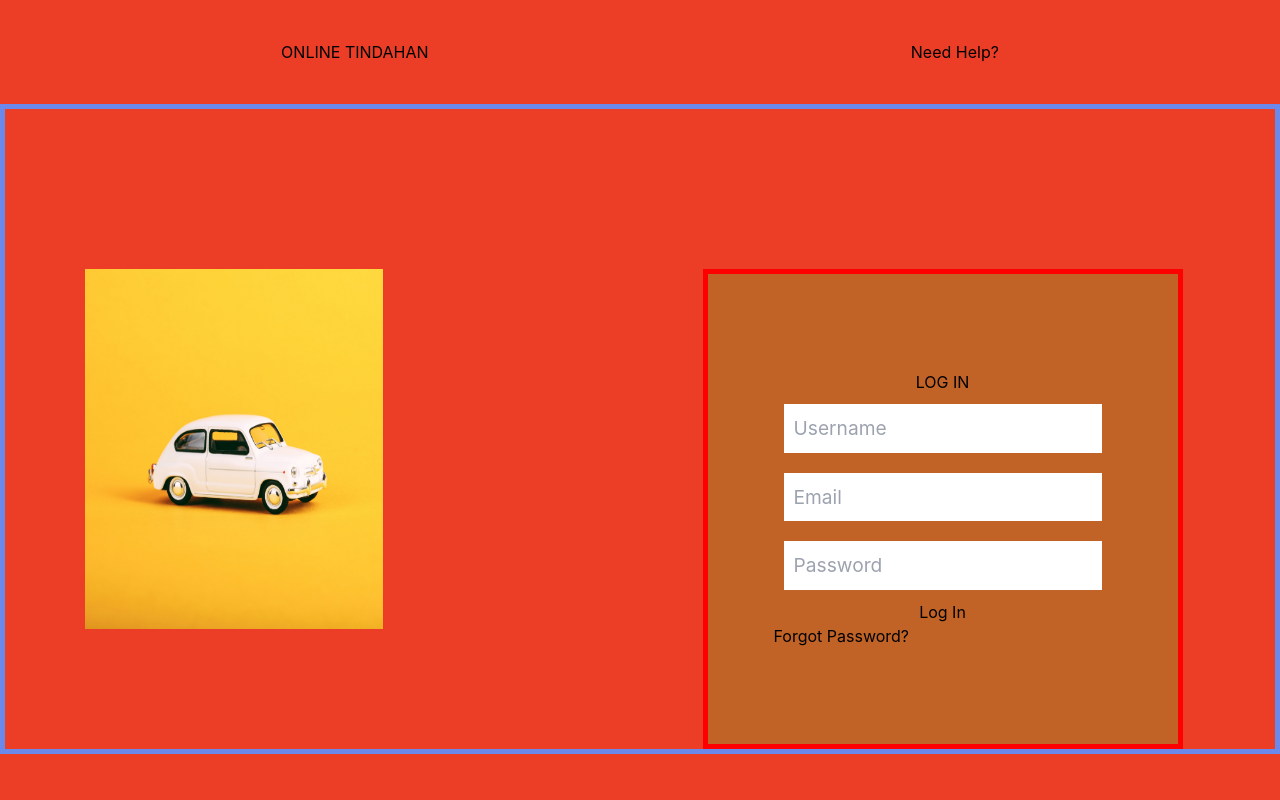
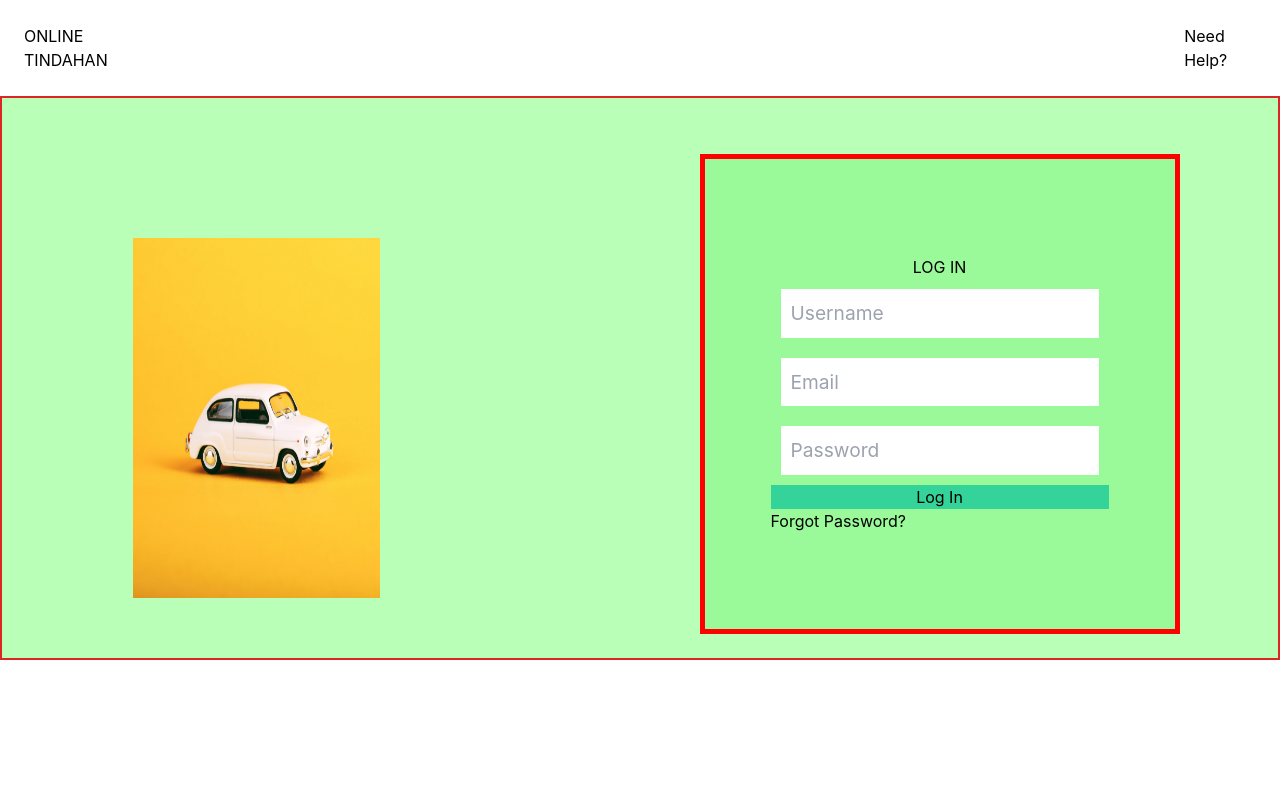
Before and after one commit to 09allude/Online-Tindahan, a React (Create React App) app: page / in a window 1280 px wide. Shown: the top 800 px of the page. Built offline with nearby package versions, Linux system fonts and the light colour scheme.

Commit message:
LogIn/Added_Tailwind

```diff
--- a/src/components/LoginPage.css
+++ b/src/components/LoginPage.css
@@ -2,7 +2,7 @@
     width: 100%;
     height: 100vh;
 
-    background-color: rgb(236, 62, 39);
+    /* background-color: rgb(236, 62, 39); */
 }
 
 .Logo {
@@ -15,8 +15,10 @@
 .Login_Form {
     border: 5px solid rgb(107, 137, 235);
     display: flex;
-    padding-top: 10rem;
-    padding-left: 5rem;
+    justify-content: space-around;
+    align-items: center;
+    /* padding-top: 5rem;
+    padding-left: 5rem; */
 }
 .Login_Form_Data {
     border: 5px solid red;
@@ -26,6 +28,7 @@
     flex-direction: column;
     position: relative;
     left: 20rem;
+    bottom: 1.5rem;
     width: 30rem;
     height: 30rem;
     background-color: rgba(42, 228, 42, 0.219);
--- a/src/components/LoginPage.js
+++ b/src/components/LoginPage.js
@@ -39,12 +39,16 @@ const LoginPage = () => {
   return (
     <div className="LogIn_Mainframe">
 
-      <div className="flex justify-around items-center p-10">
-        <h1>ONLINE TINDAHAN</h1>
-        <h2>Need Help?</h2>
+      <div className="flex items-center justify-around p-6">
+        <div>
+          <h1>ONLINE TINDAHAN</h1>
+        </div>
+        <div className="pl-xxl">
+          <h2>Need Help?</h2>
+        </div>
       </div>
 
-      <div className="Login_Form">
+      <div className="flex justify-center items-center bg-LogIn_Frame pt-20 pr-72 border-solid border-2 border-red-600">
         <img src={Logo} className="Logo" alt="logo" />
         <div className="Login_Form_Data">
           <h1>LOG IN</h1>
@@ -74,7 +78,7 @@ const LoginPage = () => {
               onChange={ e=> setDetails({ ...details, password: e.target.value }) }
               value={details.password}
             />
-            <button>Log In</button>
+            <button className="bg-emerald-400 hover:bg-emerald-500">Log In</button>
 
             <Link>Forgot Password?</Link>
 
--- a/tailwind.config.js
+++ b/tailwind.config.js
@@ -2,7 +2,15 @@
 module.exports = {
   content: ['./src/**/*.{js,jsx,ts,tsx}'],
   theme: {
-    extend: {},
+    extend: {
+      padding: {
+        xxl: '65rem' //FOR LOGIN PAGE NAV_BAR
+      },
+      backgroundColor: {
+        'LogIn_Frame': '#baffb8',
+        'main-bg_btn': '#20232A' //FOR LOGIN BUTTON ONLY?
+      }
+    },
   },
   plugins: [],
 }
```
